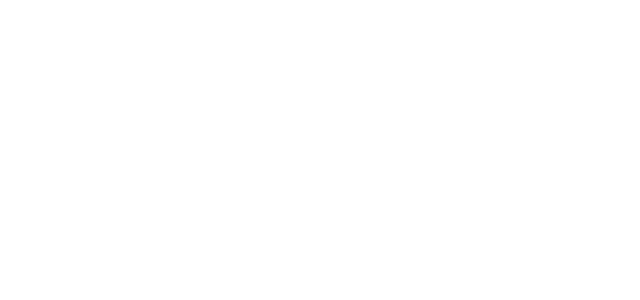
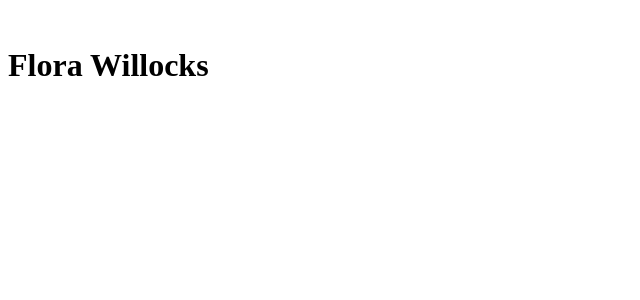
Before and after one commit to gitasong/social-network, a React app: page / in a window 1280 px wide. Shown: the top 300 px of the page, without its empty margins (0-640 px from the left). Built offline with nearby package versions, Linux system fonts and the light colour scheme.

Commit message:
import Profile; add to virtual DOM

```diff
--- a/src/components/App.jsx
+++ b/src/components/App.jsx
@@ -1,9 +1,10 @@
 import React from "react";
+import Profile from "./Profile";
 
 function App(props) {
   return (
     <div>
-
+      <Profile/>
     </div>
   );
 }
```
